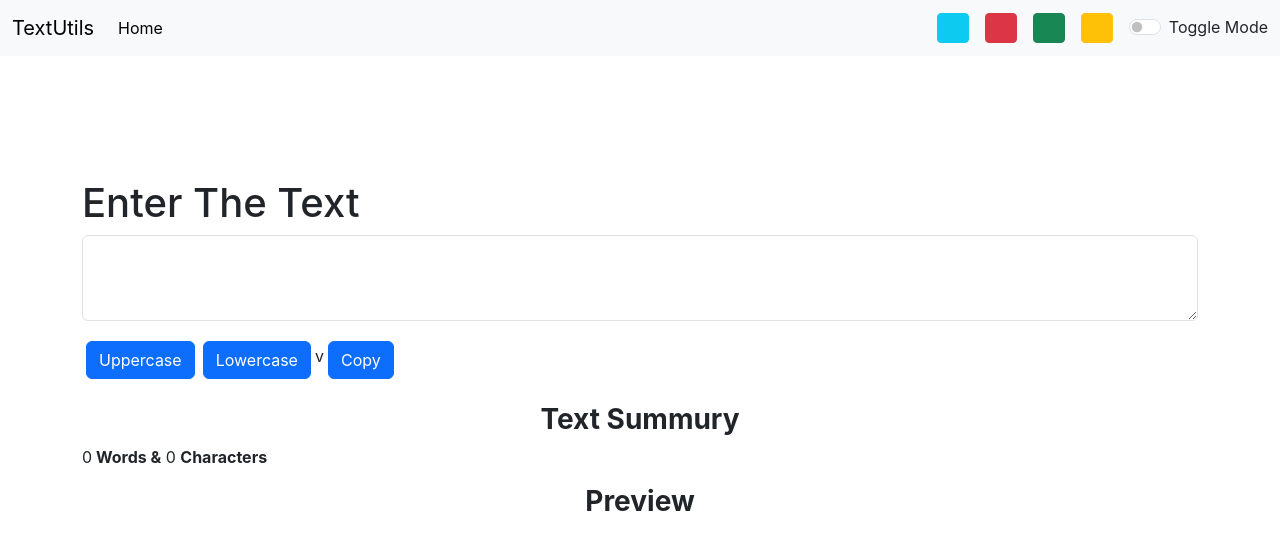
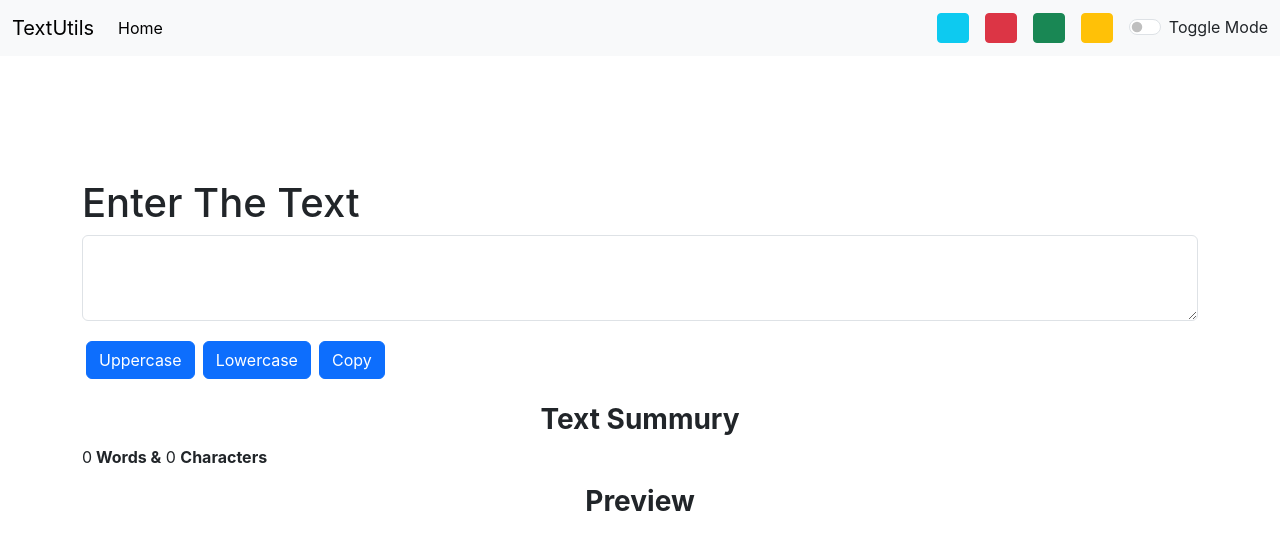
Before and after one commit to dhruvjoshi307/textutils, a React (Create React App) app: page / in a window 1280 px wide. Shown: the top 550 px of the page. Built offline with nearby package versions, Linux system fonts and the light colour scheme.

Commit message:
Update TextForm.js

```diff
--- a/src/components/TextForm.js
+++ b/src/components/TextForm.js
@@ -67,7 +67,7 @@ export default function TextForm(props) {
         >
           Lowercase
         </button>
-       v
+
         <button id="copy_case" className="btn btn-primary mx-1 mt-1" onClick={handleCopy}
         >
           Copy
```
